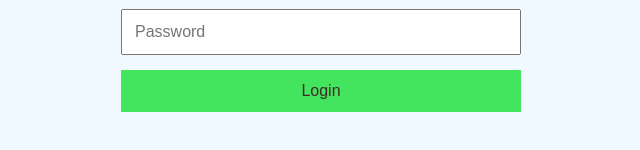
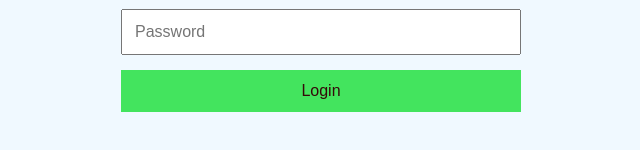
Before and after one commit to Andre-muntet/SolvingWithCloud, a plain HTML site: page three-tier-app/frontend/index.html in a window 1280 px wide. Shown: the part 252-402 px from the top of the page, 319-959 px from the left. Drawn offline with Linux system fonts and the light colour scheme.

```diff
--- a/three-tier-app/frontend/style.css
+++ b/three-tier-app/frontend/style.css
@@ -25,6 +25,6 @@
 button {
   cursor: pointer;
   background-color: #43e45e;
-  color: rgb(65, 40, 40);
+  color: rgb(53, 9, 9);
   border: none;
 }
```
Also changed, not shown: 1 other file.
